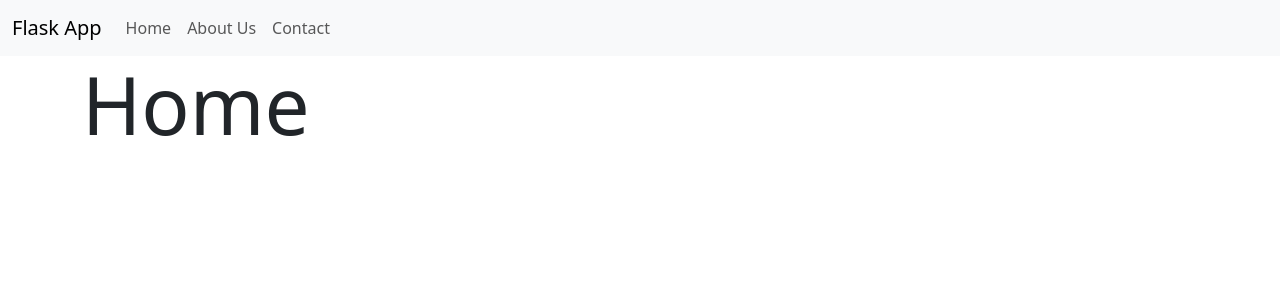
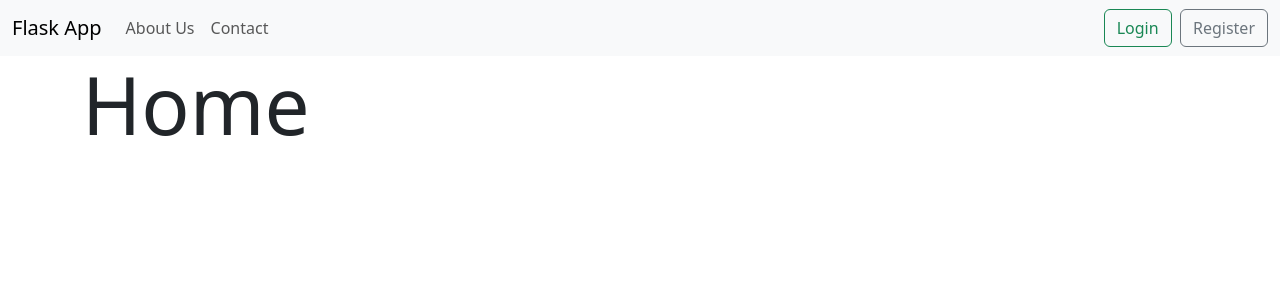
Before and after one commit to DasunNethsara-04/flask-app, a Flask app: page / in a window 1280 px wide. Shown: the top 300 px of the page. Run offline with Flask 3, Linux system fonts and the light colour scheme.

Commit message:
Login and registration pages added

```diff
--- a/main.py
+++ b/main.py
@@ -1,5 +1,7 @@
+# imports
 from flask import Flask, render_template
 
+# initialize the flask app
 app: Flask = Flask(__name__)
 
 @app.route("/")
@@ -14,5 +16,14 @@ def about_us():
 def contact_us():
     return render_template("Contact.html")
 
+@app.route("/login")
+def login():
+    return render_template("Login.html")
+
+@app.route("/register")
+def register():
+    return render_template("Register.html")
+
+
 if __name__ == "__main__":
     app.run(debug=True, host="0.0.0.0")
--- /dev/null
+++ b/templates/Login.html
@@ -0,0 +1,3 @@
+{% extends 'index.html' %} {% block content %}
+<h1 class="display-4">Login</h1>
+{% endblock %}
--- a/templates/NavBar.html
+++ b/templates/NavBar.html
@@ -15,17 +15,24 @@
     <div class="collapse navbar-collapse" id="navbarSupportedContent">
       <ul class="navbar-nav me-auto mb-2 mb-lg-0">
         <li class="nav-item">
-          <a class="nav-link" aria-current="page" href="{{ url_for('home' ) }}"
-            >Home</a
-          >
-        </li>
-        <li class="nav-item">
           <a class="nav-link" href="{{ url_for('about_us' ) }}">About Us</a>
         </li>
         <li class="nav-item">
           <a class="nav-link" href="{{ url_for('contact_us' ) }}">Contact</a>
         </li>
       </ul>
+      <a
+        class="btn btn-outline-success"
+        aria-current="page"
+        href="{{ url_for('login' ) }}"
+        >Login</a
+      >&nbsp;&nbsp;
+      <a
+        class="btn btn-outline-secondary"
+        aria-current="page"
+        href="{{ url_for('register' ) }}"
+        >Register</a
+      >
     </div>
   </div>
 </nav>
--- /dev/null
+++ b/templates/Register.html
@@ -0,0 +1,3 @@
+{% extends 'index.html' %} {% block content %}
+<h1 class="display-4">Register</h1>
+{% endblock %}
```
